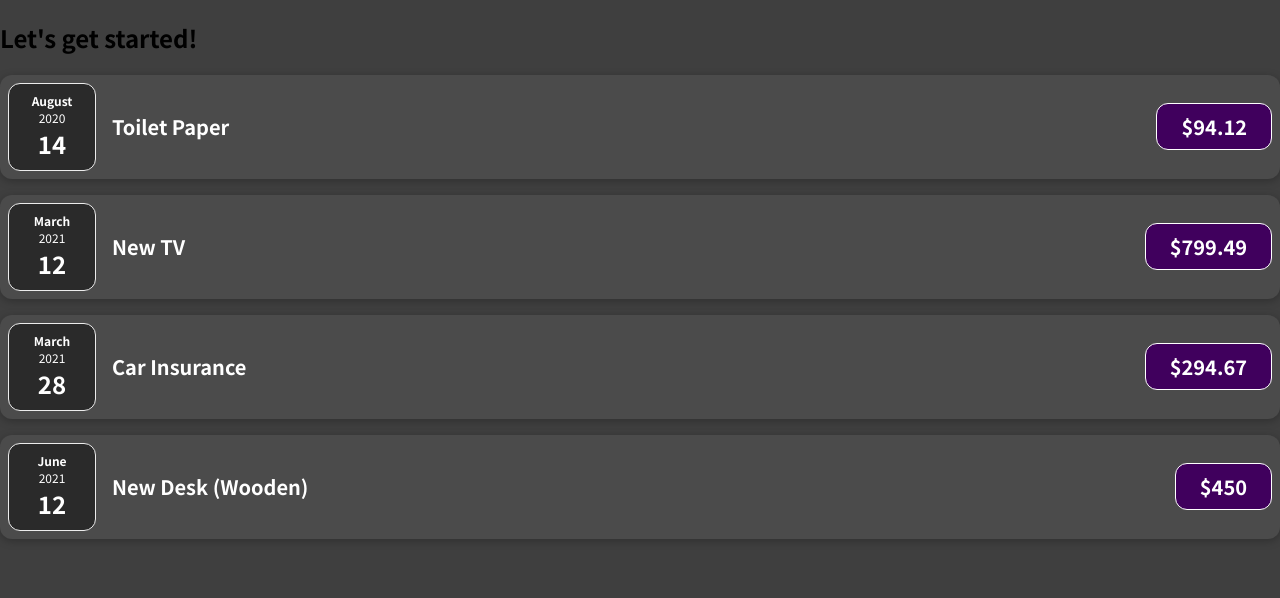
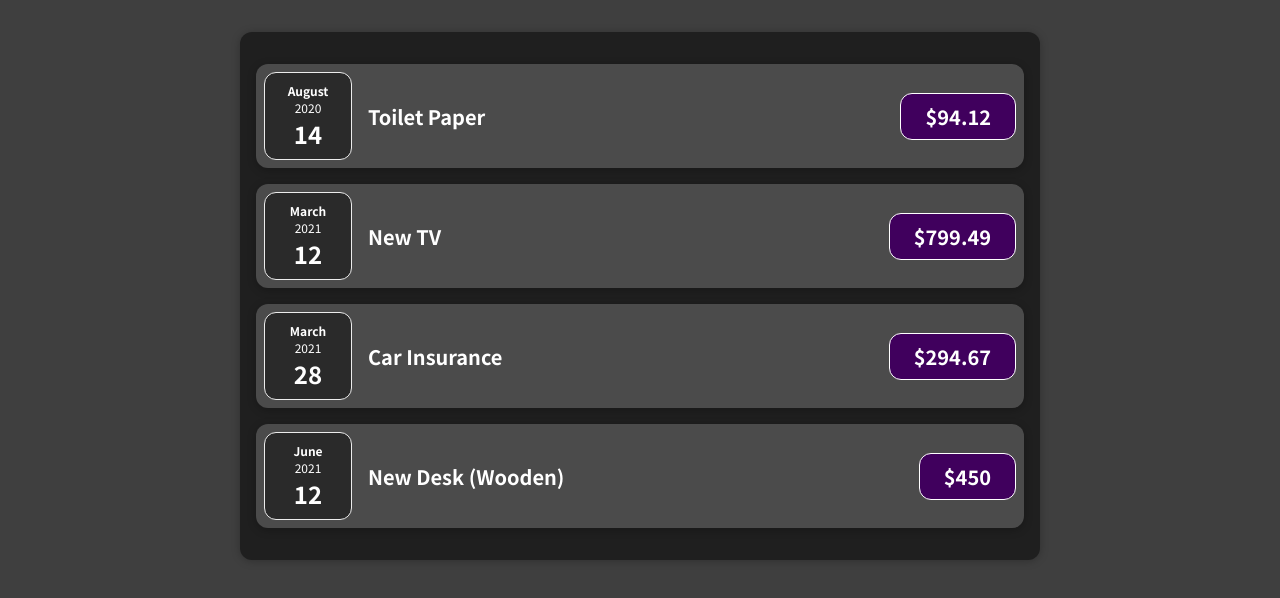
Before and after one commit to sidneyshafer/amount-tracker-app, a JavaScript app: page / in a window 1280 px wide. Shown: the top 598 px of the page. Built offline with nearby package versions, Linux system fonts and the light colour scheme.

Commit message:
Created Expense.js and Expense.css

```diff
--- a/src/App.js
+++ b/src/App.js
@@ -1,4 +1,4 @@
-import ExpenseItem from './components/ExpenseItem';
+import Expenses from './components/Expenses';
 
 function App() {
   const expenses = [
@@ -25,27 +25,7 @@ function App() {
 
   return (
     <div>
-      <h2>Let's get started!</h2>
-      <ExpenseItem
-        title={expenses[0].title}
-        amount={expenses[0].amount}
-        date={expenses[0].date}
-      ></ExpenseItem>
-      <ExpenseItem
-        title={expenses[1].title}
-        amount={expenses[1].amount}
-        date={expenses[1].date}
-      ></ExpenseItem>
-      <ExpenseItem
-        title={expenses[2].title}
-        amount={expenses[2].amount}
-        date={expenses[2].date}
-      ></ExpenseItem>
-      <ExpenseItem
-        title={expenses[3].title}
-        amount={expenses[3].amount}
-        date={expenses[3].date}
-      ></ExpenseItem>
+      <Expenses expenses={expenses}></Expenses>
     </div>
   );
 }
--- /dev/null
+++ b/src/components/Expenses.css
@@ -0,0 +1,9 @@
+.expenses {
+  padding: 1rem;
+  background-color: rgb(31, 31, 31);
+  margin: 2rem auto;
+  width: 50rem;
+  max-width: 95%;
+  border-radius: 12px;
+  box-shadow: 0 1px 8px rgba(0, 0, 0, 0.25);
+}
--- /dev/null
+++ b/src/components/Expenses.js
@@ -0,0 +1,33 @@
+import './Expenses.css';
+import ExpenseItem from './ExpenseItem';
+
+function Expenses(props) {
+  const expense = props.expenses;
+
+  return (
+    <div className='expenses'>
+      <ExpenseItem
+        title={expense[0].title}
+        amount={expense[0].amount}
+        date={expense[0].date}
+      ></ExpenseItem>
+      <ExpenseItem
+        title={expense[1].title}
+        amount={expense[1].amount}
+        date={expense[1].date}
+      ></ExpenseItem>
+      <ExpenseItem
+        title={expense[2].title}
+        amount={expense[2].amount}
+        date={expense[2].date}
+      ></ExpenseItem>
+      <ExpenseItem
+        title={expense[3].title}
+        amount={expense[3].amount}
+        date={expense[3].date}
+      ></ExpenseItem>
+    </div>
+  );
+}
+
+export default Expenses;
```
